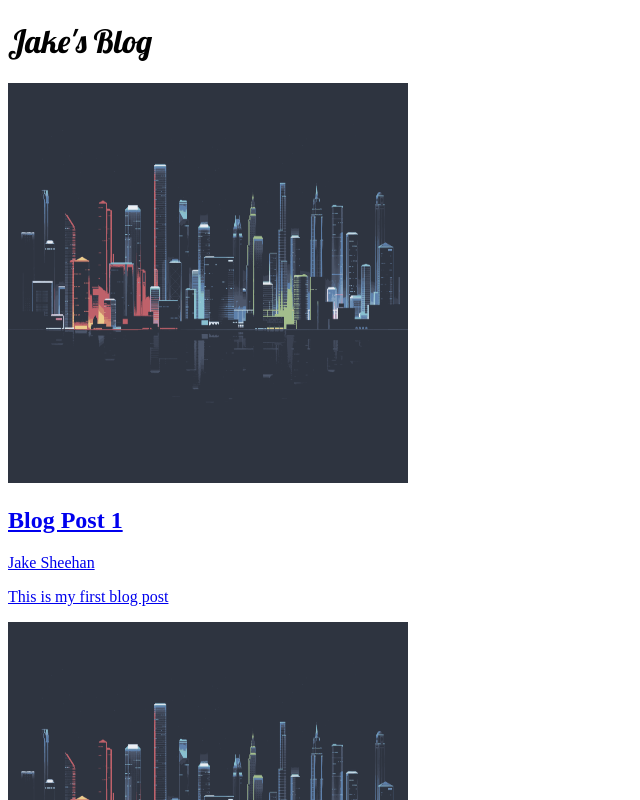
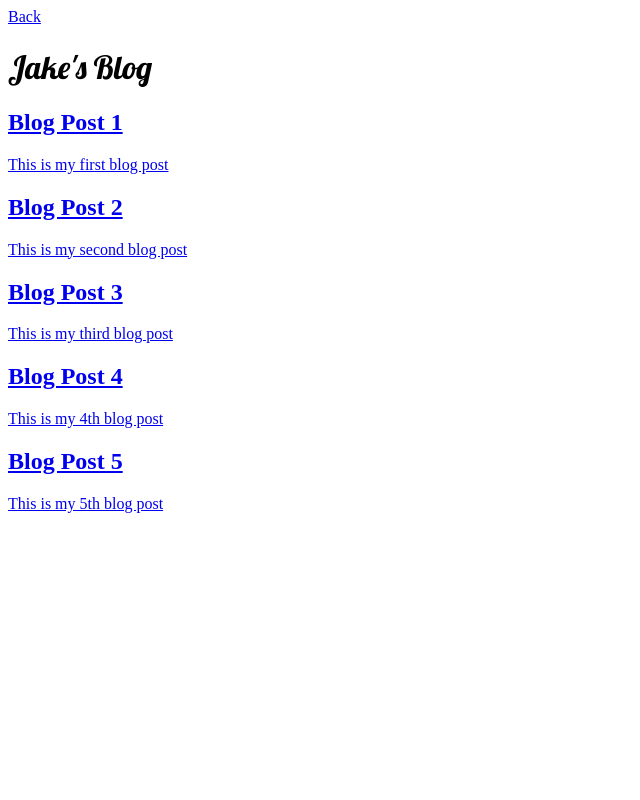
Before and after one commit to Jake-Sheehan/portfolio, a Next.js app: page /blog in a window 1280 px wide. Shown: the top 800 px of the page, without its empty margins (0-640 px from the left). Built offline with nearby package versions, Linux system fonts and the light colour scheme.

Commit message:
updated blog styles; removed blog images; added back button to blog

```diff
--- a/app/blog/layout.tsx
+++ /dev/null
@@ -1,22 +0,0 @@
-import { Lobster } from "next/font/google";
-
-const lobster = Lobster({ subsets: ["latin"], weight: "400" });
-
-interface BlogLayoutProps {
-  children: React.ReactNode;
-}
-
-export default function BlogLayout({ children }: BlogLayoutProps) {
-  return (
-    <>
-      <header className="mb-12 mt-8 flex w-full flex-row items-center justify-center font-bold">
-        <h1
-          className={`${lobster.className} underline-position-under py-8 text-6xl underline decoration-indigo-600 underline-offset-8`}
-        >
-          Jake&apos;s Blog
-        </h1>
-      </header>
-      {children}
-    </>
-  );
-}
--- a/app/blog/page.tsx
+++ b/app/blog/page.tsx
@@ -1,22 +1,39 @@
 import { getAllPosts } from "@/lib/mock-data";
 import Link from "next/link";
-import Image from "next/image";
+import { Lobster } from "next/font/google";
+const lobster = Lobster({ subsets: ["latin"], weight: "400" });
 
 export default function Blog() {
   const posts = getAllPosts();
   return (
-    <main className="m-auto flex max-w-5xl flex-row items-center justify-center  ">
-      <section id="posts" className="flex-box-posts">
+    <main className="m-auto max-w-7xl">
+      <header className="mb mb-28 mt-8 flex w-full flex-col items-center justify-center font-bold">
+        <Link
+          href="/"
+          className="ml-8 place-self-start text-lg text-indigo-600 hover:text-black"
+        >
+          Back
+        </Link>
+        <h1
+          className={`${lobster.className} underline-position-under py-8 text-6xl underline decoration-indigo-600 underline-offset-8`}
+        >
+          Jake&apos;s Blog
+        </h1>
+      </header>
+      <section
+        id="posts"
+        className="_flex-row _flex-row-gap items-center justify-center"
+      >
         {posts.map((post) => {
           return (
-            <article key={post.id} className="flex-posts text-center">
+            <article key={post.id} className="_blog-post-basis">
               <Link
                 href={`/blog/${post.slug}`}
-                className="flex flex-col items-center justify-center gap-2"
+                className="flex flex-col items-center justify-center gap-5"
               >
-                <Image src={post.image} alt="blog" height={400} width={400} />
-                <h2 className="text-4xl">{post.title}</h2>
-                <p className="text-base">{post.author}</p>
+                <h2 className="sm:text-2xl md:text-3xl lg:text-4xl xl:text-5xl 2xl:text-6xl">
+                  {post.title}
+                </h2>
                 <p className="text-base">{post.subhead}</p>
               </Link>
             </article>
--- a/app/globals.css
+++ b/app/globals.css
@@ -19,26 +19,36 @@
     text-underline-position: under;
   }
 
-  .flex-box-posts {
+  ._flex-row {
     display: flex;
-    flex-direction: row;
-    flex-wrap: wrap;
+    flex-flow: row wrap;
+  }
+
+  ._flex-center {
     justify-content: center;
     align-items: center;
-    gap: 5%;
-    row-gap: 4rem;
   }
 
-  .flex-posts {
-    flex-basis: 42.5%;
+  ._flex-row-gap {
+    row-gap: 7rem;
+  }
+
+  ._blog-post-basis {
+    flex-basis: 100%;
   }
 
   .flex-projects {
     flex-basis: 33%;
   }
 
-  .flex-posts:first-child {
+  #posts article:first-child {
     flex-basis: 100%;
+  }
+
+  @screen xl {
+    ._blog-post-basis {
+      flex-basis: 50%;
+    }
   }
 }
 
@@ -54,7 +64,8 @@ body {
 
 @layer components {
   .glass {
-    backdrop-filter: blur(24px);
+    -webkit-backdrop-filter: blur(24px);
+            backdrop-filter: blur(24px);
     background-color: rgba(0, 0, 0, 0.5);
     box-shadow: 10px 10px 20px rgba(0, 0, 0, 0.8);
   }
```
Also changed, not shown: app/blog/[slug]/page.tsx (+21 -14 lines).
